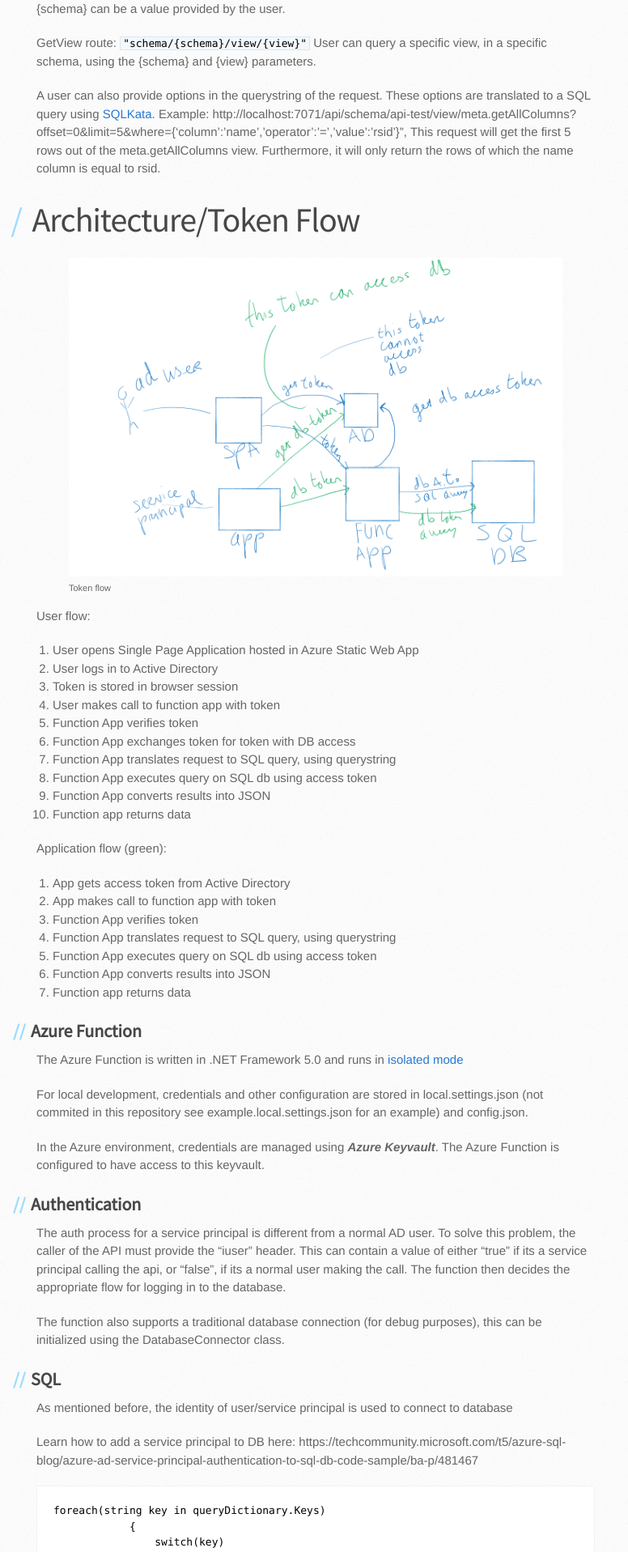
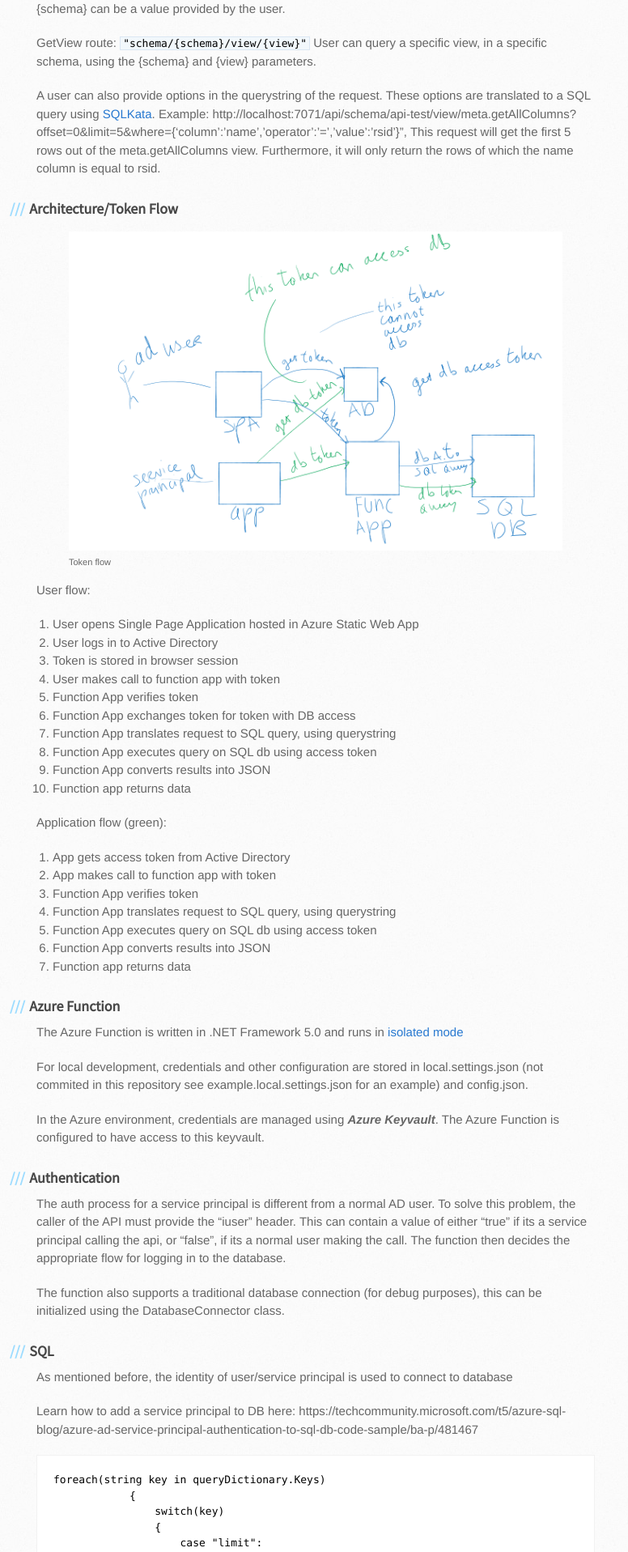
Before and after one commit to drmanhatin/drmanhatin.github.io, a Jekyll site: the page built from _posts/2022-2-2-expose-your-synapse-sql-views-as-api.md, in a window 1280 px wide. Shown: the part 1044-2961 px from the top of the page at 81% size, without its empty margins (0-776 px from the left). Built offline with Jekyll 4.4.1, drawn with Linux system fonts in a browser that asks for light colours; our own code applies the rules of GitHub Pages for plain Markdown files.

Commit message:
headings

```diff
--- a/_posts/2022-2-2-expose-your-synapse-sql-views-as-api.md
+++ b/_posts/2022-2-2-expose-your-synapse-sql-views-as-api.md
@@ -2,8 +2,6 @@
 For a customer I was tasked with figuring out an easy way of exposing some database views as an API. Aside of the usual functionality such as limiting and filtering using parameters, the API should also use the identity of the caller to connect to the database. By doing this, the API can make use of the database row level security functionality, which is a method of keeping track who can access which rows in the database.  For example, you can ensure that workers access only those data rows that are pertinent to their department. Another example is to restrict customers' data access to only the data relevant to their company.
 
 The solution I came up with consists of four components:
-
-
 #### To host the logic:
 - Azure Function, for translating HTTP requests into SQL queries, and for managing access to the database
 - Single Page Application, for calling the API in a browser, using a AD user identity
@@ -30,7 +28,7 @@ A user can also provide options in the querystring of the request. These options
 Example: http://localhost:7071/api/schema/api-test/view/meta.getAllColumns?offset=0&limit=5&where={'column':'name','operator':'=','value':'rsid'}",
 This request will get the first 5 rows out of the meta.getAllColumns view. Furthermore, it will only return the rows of which the name column is equal to rsid.
 
-# Architecture/Token Flow
+### Architecture/Token Flow
 <figure>
         <img src="/assets/images/tokenflow.png" />
         <figcaption>Token flow</figcaption>
@@ -57,7 +55,7 @@ Application flow (green):
 6. Function App converts results into JSON
 7. Function app returns data
 
-## Azure Function
+### Azure Function
 The Azure Function is written in .NET Framework 5.0 and runs in [isolated mode](https://docs.microsoft.com/en-us/azure/azure-functions/dotnet-isolated-process-guide)
 
 For local development, credentials and other configuration are stored in local.settings.json (not commited in this repository see example.local.settings.json for an example) and config.json.
@@ -65,12 +63,12 @@ For local development, credentials and other configuration are stored in local.s
 In the Azure environment, credentials are managed using ***Azure Keyvault***.  The Azure Function is configured to have access to this keyvault.
 
 
-## Authentication
+### Authentication
 The auth process for a service principal is different from a normal AD user. To solve this problem, the caller of the API must provide the "iuser" header. This can contain a value of either "true" if its a service principal calling the api, or "false", if its a normal user making the call. The function then decides the appropriate flow for logging in to the database.
 
 The function also supports a traditional database connection (for debug purposes), this can be initialized using the DatabaseConnector class.
 
-## SQL
+### SQL
 As mentioned before, the identity of user/service principal is used to connect to database
 
 Learn how to add a service principal to DB here:
@@ -101,7 +99,7 @@ foreach(string key in queryDictionary.Keys)
 This piece of code is responsible for translating the querystring into a SQL query. As you can see its concise and easy to read.
 Using SQLKata it is trivial to add more filtering options.
 
-## Active Directory
+### Active Directory
 The active directory configuration for this POC consists of three parts, an app registration for the SPA, an app registration for the service principal (application calling the api) and an app registration for the backend (the azure function which is being called).
 
 WebApi is the app registration for the backend. Its permissions look as following:
@@ -134,16 +132,16 @@ Now the permissions of the app registration for the service principal and the SP
 </figure>
 
 
-# Github structure
+### Github structure
 You can find the code used to build this application in a Github repository. This is just a proof of concept, no production grade done. But I think if you want to build something similar it might be useful!
 
-## SqlRestFunction
+### SqlRestFunction
 This folder contains the code of the Azure function. Example config is in example.local.settings.json. As mentioned before it's built using  .NET Framework 5.
 
-## SPA
+### SPA
 The single page application is a simple HTML/Javascript page. It is currently hosted using Azure Static Web Apps. It allows the user to sign in to Active Directory, it stores this token and uses it when sending requests to the azure function.
 
-## Application API Caller
+### Application API Caller
 This is a small demonstration of how a service principal could call the Azure Function. It is written in NodeJS.
 
 ### Possible improvements/todos before taking this to production
```
